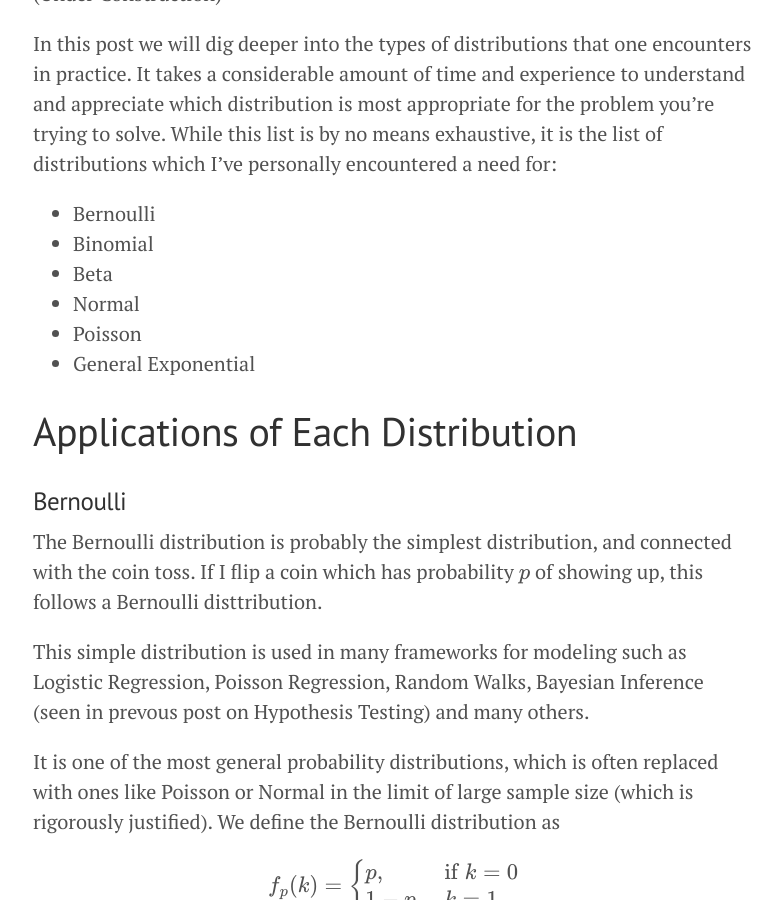
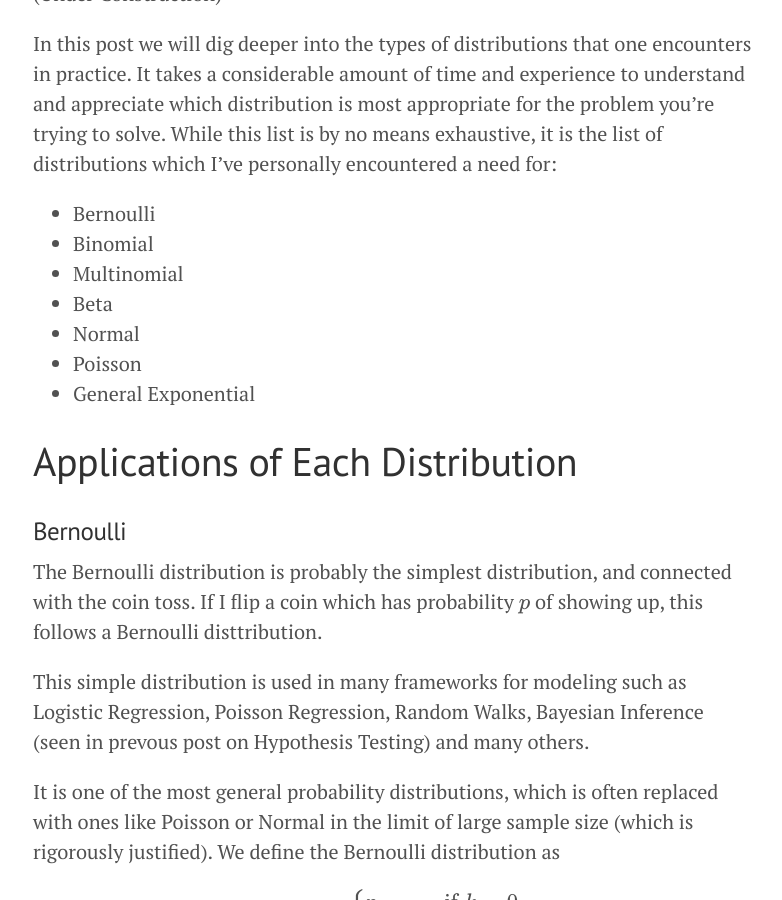
Before and after one commit to doriang102/doriang102.github.io, a Jekyll site: the page built from _posts/2017-11-13-knowing-your-distributions.md, in a window 1280 px wide and 900 px high, scrolled down 308 px. Shown: the whole window, without its empty margins (247-1029 px from the left). Built offline with Jekyll 4.4.1, drawn with Linux system fonts in a browser that asks for light colours; our own code applies the rules of GitHub Pages for plain Markdown files; formulas are drawn with MathJax 3.

Commit message:
Update 2017-11-13-knowing-your-distributions.md

```diff
--- a/_posts/2017-11-13-knowing-your-distributions.md
+++ b/_posts/2017-11-13-knowing-your-distributions.md
@@ -8,6 +8,7 @@ While this list is by no means exhaustive, it is the list of distributions which
 
 - Bernoulli
 - Binomial
+- Multinomial
 -  Beta
 -  Normal
 -  Poisson
```
